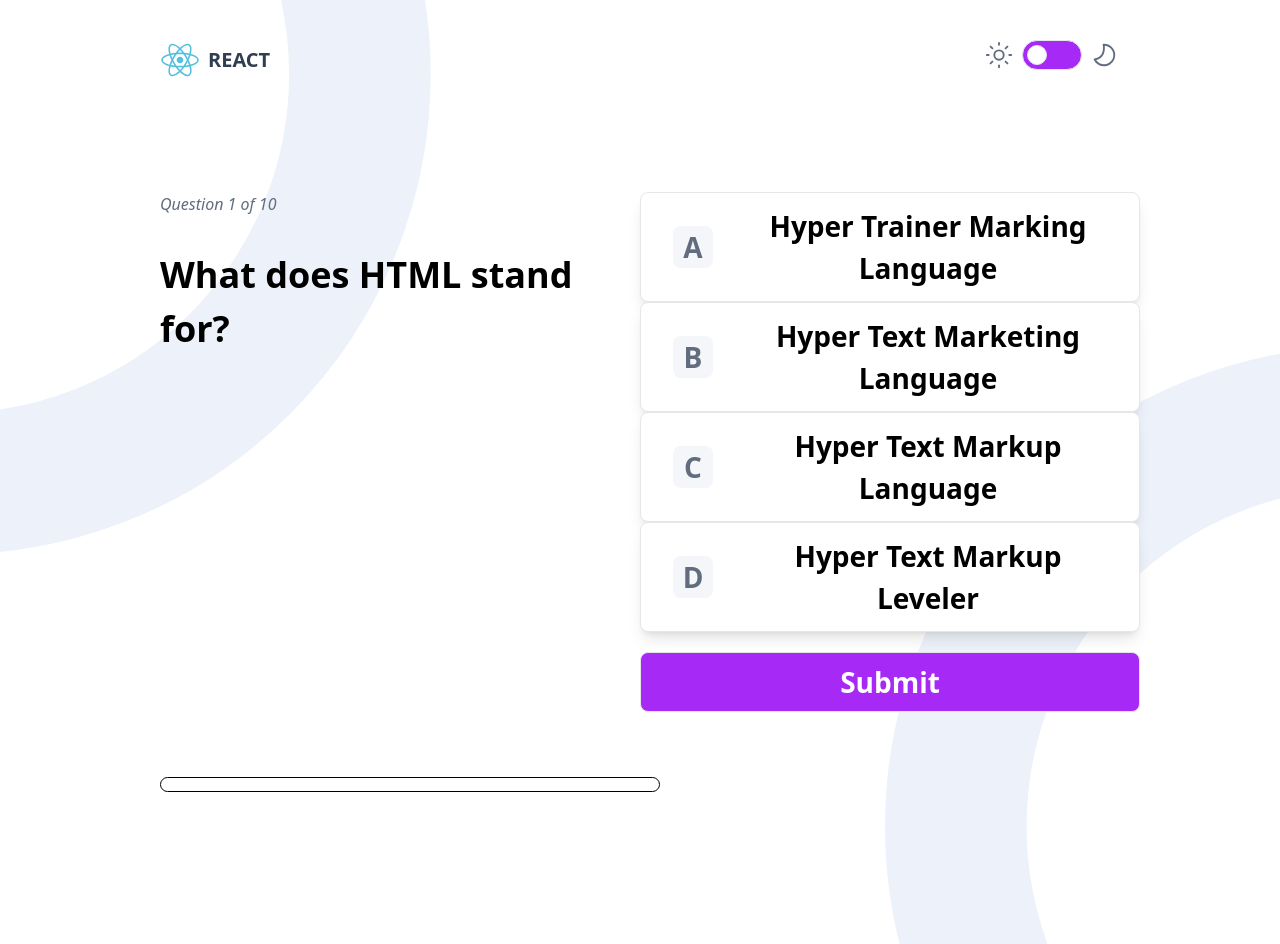
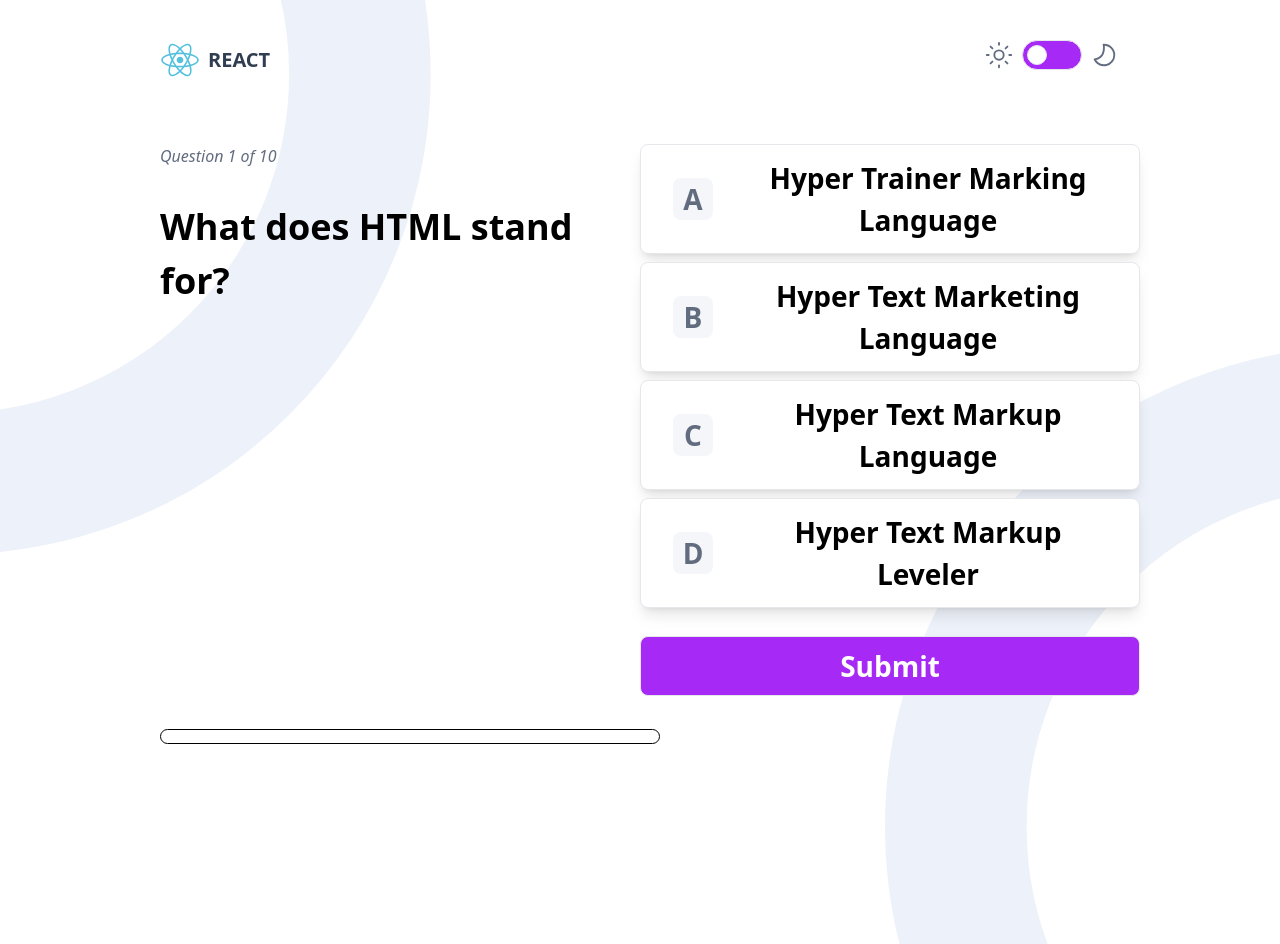
Before and after one commit to muhammetsalihaslan/quizapp, a Next.js app: page /react in a window 1280 px wide. Built offline with nearby package versions, Linux system fonts and the light colour scheme.

Commit message:
selected answer

```diff
--- a/components/question.jsx
+++ b/components/question.jsx
@@ -3,11 +3,16 @@ import React, { useState } from "react";
 
 const Question = ({ question }) => {
   const [noq, setNoq] = useState(0);
+  const [selected, setSelected] = useState(null);
+
+  const handleOptionClick = (option) => {
+    setSelected(option);
+  };
 
   return (
     <div className="flex justify-center h-screen mt-[4rem] ">
       {question.map((quiz) => (
-        <div className="w-3/4 justify-between flex h-3/4 flex-row mt-[3rem] ">
+        <div className="w-3/4 justify-between flex h-3/4 flex-row ">
           <div className=" w-1/2 flex flex-col justify-between ">
             <div className="flex flex-col gap-y-8">
               <p className="italic text-[#626C7F]">
@@ -17,14 +22,21 @@ const Question = ({ question }) => {
                 {quiz.questions[noq].question}
               </p>
             </div>
-            <div className="border border-black w-[500px] rounded-full h-[15px]"></div>
+            <div className="border border-black w-[500px] rounded-full h-[15px] "></div>
           </div>
           <div>
             {quiz.questions[noq].options.map((option, index) => {
               const letter = String.fromCharCode(65 + index);
               return (
-                <ul>
-                  <li className="w-[500px] shadow-lg rounded-lg h-fit  flex flex-row items-center border bg-white cursor-pointer p-3">
+                <ul key={index}>
+                  <li
+                    className={`${
+                      selected === option
+                        ? "w-[500px] shadow-lg rounded-lg h-fit  flex flex-row items-center border-2 border-purple-600 bg-white cursor-pointer p-3 mb-2"
+                        : "w-[500px] shadow-lg rounded-lg h-fit  flex flex-row items-center border bg-white cursor-pointer p-3 mb-2"
+                    }`}
+                    onClick={() => handleOptionClick(option)}
+                  >
                     <div className="ms-5  bg-[#F4F6FA]  text-[#626C7F] w-[40px] flex justify-center text-[28px] font-bold rounded-lg">
                       {letter}
                     </div>
```
